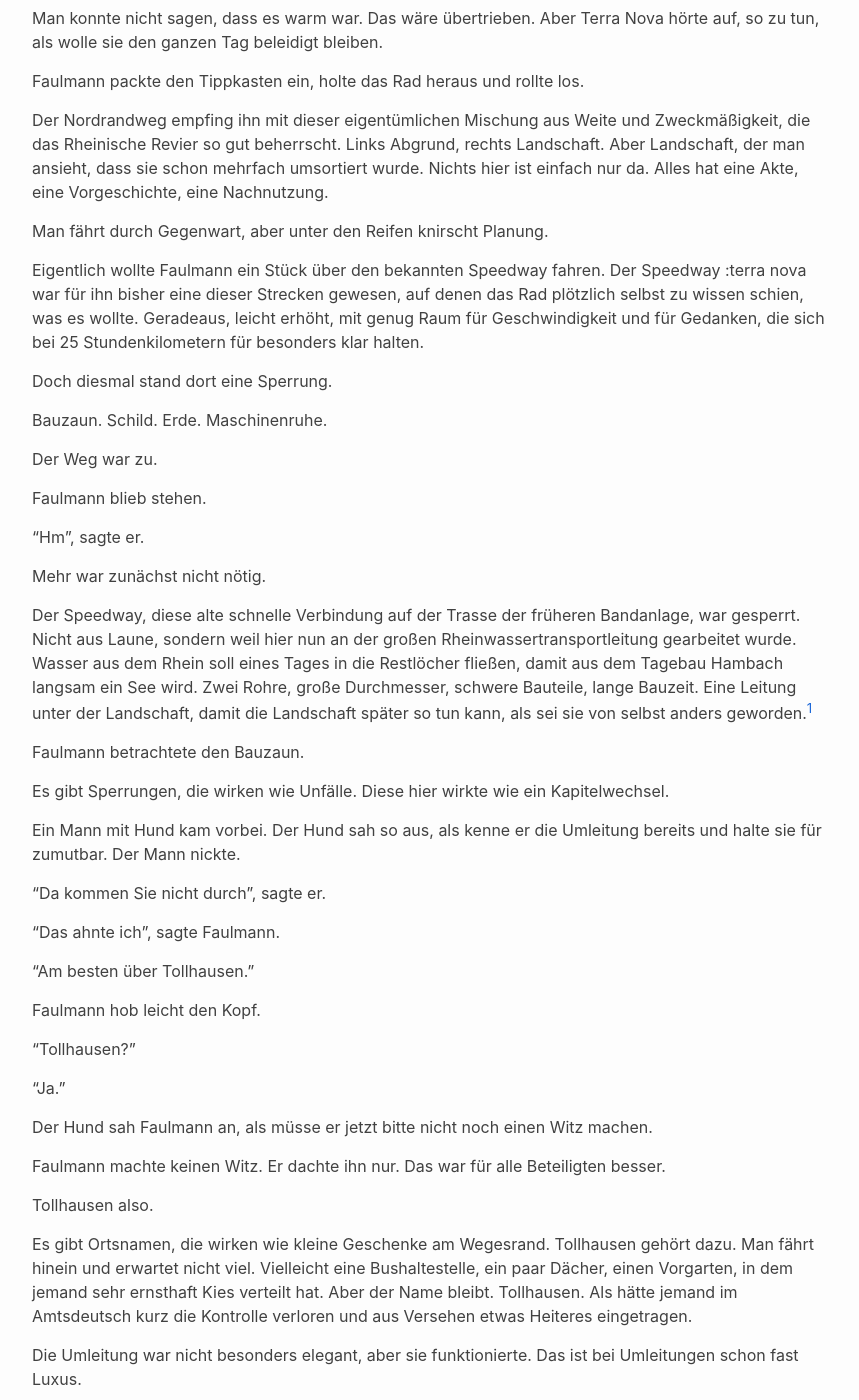
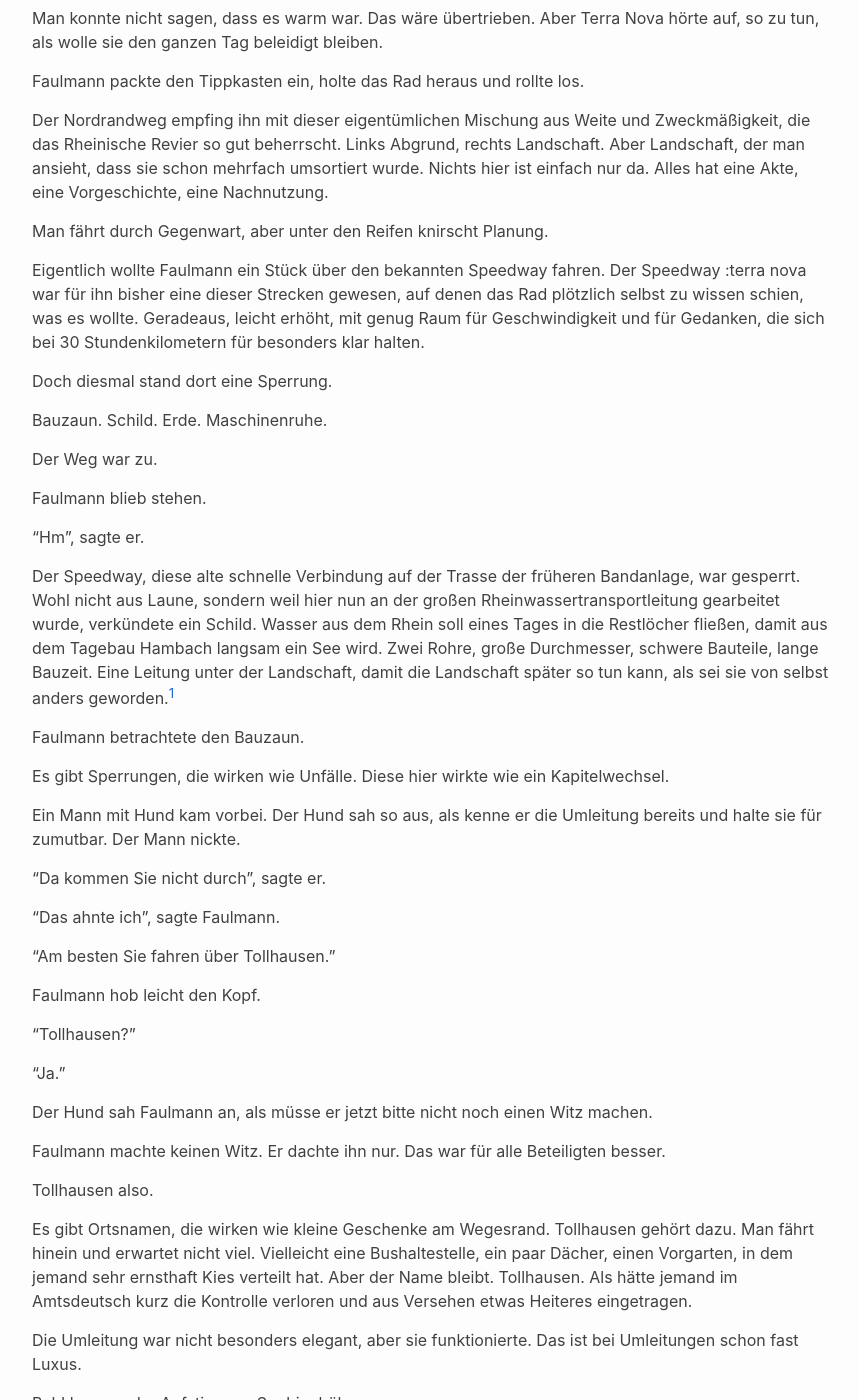
Before and after one commit to cgars/faulmann, a Jekyll site: the page built from _posts/2026-04-26-hambach.md, in a window 1280 px wide and 1400 px high, scrolled down 968 px. Shown: the whole window, without its empty margins (208-1067 px from the left). Built offline with Jekyll 4.4.1, drawn with Linux system fonts in a browser that asks for light colours; some of the changed text lies outside the part shown.

Commit message:
Update text for clarity and consistency

```diff
--- a/_posts/2026-04-26-hambach.md
+++ b/_posts/2026-04-26-hambach.md
@@ -33,7 +33,7 @@ Der Nordrandweg empfing ihn mit dieser eigentümlichen Mischung aus Weite und Zw
 
 Man fährt durch Gegenwart, aber unter den Reifen knirscht Planung.
 
-Eigentlich wollte Faulmann ein Stück über den bekannten Speedway fahren. Der Speedway :terra nova war für ihn bisher eine dieser Strecken gewesen, auf denen das Rad plötzlich selbst zu wissen schien, was es wollte. Geradeaus, leicht erhöht, mit genug Raum für Geschwindigkeit und für Gedanken, die sich bei 25 Stundenkilometern für besonders klar halten.
+Eigentlich wollte Faulmann ein Stück über den bekannten Speedway fahren. Der Speedway :terra nova war für ihn bisher eine dieser Strecken gewesen, auf denen das Rad plötzlich selbst zu wissen schien, was es wollte. Geradeaus, leicht erhöht, mit genug Raum für Geschwindigkeit und für Gedanken, die sich bei 30 Stundenkilometern für besonders klar halten.
 
 Doch diesmal stand dort eine Sperrung.
 
@@ -45,9 +45,7 @@ Faulmann blieb stehen.
 
 "Hm", sagte er.
 
-Mehr war zunächst nicht nötig.
-
-Der Speedway, diese alte schnelle Verbindung auf der Trasse der früheren Bandanlage, war gesperrt. Nicht aus Laune, sondern weil hier nun an der großen Rheinwassertransportleitung gearbeitet wurde. Wasser aus dem Rhein soll eines Tages in die Restlöcher fließen, damit aus dem Tagebau Hambach langsam ein See wird. Zwei Rohre, große Durchmesser, schwere Bauteile, lange Bauzeit. Eine Leitung unter der Landschaft, damit die Landschaft später so tun kann, als sei sie von selbst anders geworden.[^1]
+Der Speedway, diese alte schnelle Verbindung auf der Trasse der früheren Bandanlage, war gesperrt. Wohl nicht aus Laune, sondern weil hier nun an der großen Rheinwassertransportleitung gearbeitet wurde, verkündete ein Schild. Wasser aus dem Rhein soll eines Tages in die Restlöcher fließen, damit aus dem Tagebau Hambach langsam ein See wird. Zwei Rohre, große Durchmesser, schwere Bauteile, lange Bauzeit. Eine Leitung unter der Landschaft, damit die Landschaft später so tun kann, als sei sie von selbst anders geworden.[^1]
 
 Faulmann betrachtete den Bauzaun.
 
@@ -59,7 +57,7 @@ Ein Mann mit Hund kam vorbei. Der Hund sah so aus, als kenne er die Umleitung be
 
 "Das ahnte ich", sagte Faulmann.
 
-"Am besten über Tollhausen."
+"Am besten Sie fahren über Tollhausen."
 
 Faulmann hob leicht den Kopf.
 
@@ -103,7 +101,7 @@ Leider war es oben immer noch diesig.
 
 Der Blick blieb mittelgut.
 
-Das ist eine besondere Form der Enttäuschung: Man steigt auf eine Höhe, die eigens aus der Tiefe geschaffen wurde, und bekommt dann oben eine Aussicht, die sich bedeckt hält. Der Tagebau lag irgendwo hinter Grau. Das Forschungszentrum Jülich war zu erkennen, aber nicht so, dass man daraus gleich eine Erleuchtung hätte gewinnen können. Ein paar Linien, ein paar Flächen, technische Ferne.
+Das ist eine besondere Form der Enttäuschung: Man steigt auf eine Höhe, die eigens aus der Tiefe geschaffen wurde, und bekommt dann oben eine Aussicht, die sich bedeckt hält. Der Tagebau lag irgendwo hinter Grau.
 
 Der Römerturm stand da, aber auch er schien heute nicht recht zuständig. Verwachsen, etwas verschluckt vom Grün, mehr Erinnerung an Aussicht als Aussicht selbst.
 
@@ -135,7 +133,7 @@ Dann schwieg er.
 
 Es war kein Gespräch, das eine lange Einleitung brauchte. Manche Themen liegen hier in der Landschaft wie alte Kabel im Boden. Man muss nur an der richtigen Stelle stehen, und jemand zeigt mit dem Finger.
 
-Der Versuchsreaktor in Jülich, der Kugelhaufen, die Brennelemente, die Zwischenlager, die Transporte. Ein technisches Erbe, das nicht verschwindet, nur weil eine Epoche endet. Es wird verpackt, gesichert, verladen, begleitet, bewacht und an einen anderen Ort gebracht, wo es weiterhin nicht gelöst ist.[^2]
+Der Versuchsreaktor in Jülich, der Kugelhaufen, die Brennelemente, die Zwischenlager, die Transporte. Ein technisches Erbe, das nicht verschwindet, nur weil eine Epoche endet. Es wird verpackt, gesichert, verladen, begleitet, bewacht und an einen anderen Ort gebracht, wo es weiterhin rumliegt.[^2]
 
 Der alte Mann erzählte ruhig. Nicht empört. Eher müde informiert. Als habe er diese Dinge zu lange begleitet, um noch überrascht zu sein.
 
@@ -211,7 +209,7 @@ Noch ziemlich unfertig.
 
 Das konnte man ihr nicht vorwerfen.
 
-Es war schließlich früh am Tag.
+Es war schließlich früh am Tag - für Sie.
 
 [^1]: Die Rheinwassertransportleitung soll Wasser aus dem Rhein in die Tagebaue Hambach und Garzweiler bringen. Der Speedway :terra nova ist seit März 2026 für die Bauarbeiten gesperrt; die Trasse dient unter anderem als Baustraße für große Rohrsegmente. Man könnte sagen: Erst fuhr hier die Kohle entlang, dann die Radfahrer, nun die Rohre. Landschaften wechseln ihre Nutzer offenbar nicht weniger häufig als Bahnsteige ihre Durchsage.
 
```
Also changed, not shown: other parts of _posts/2026-04-26-hambach.md (+4 -4 lines).
